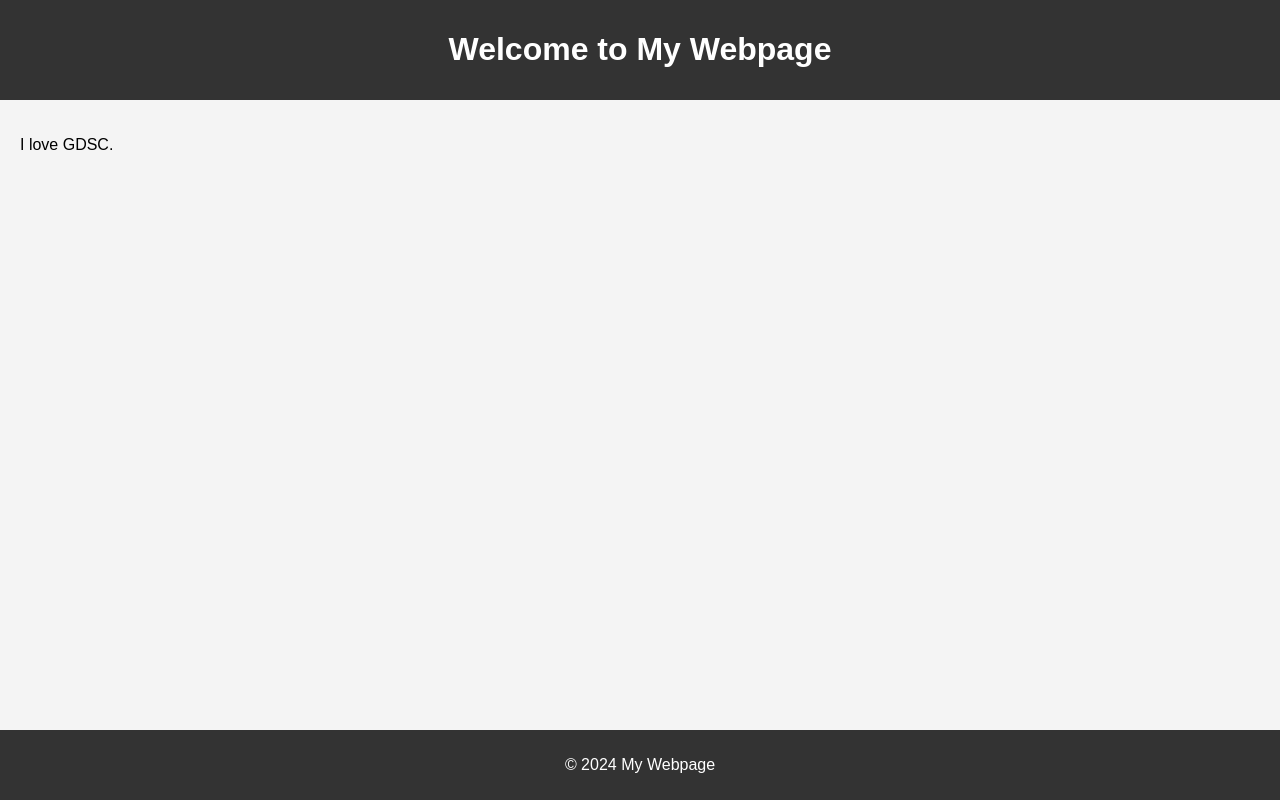
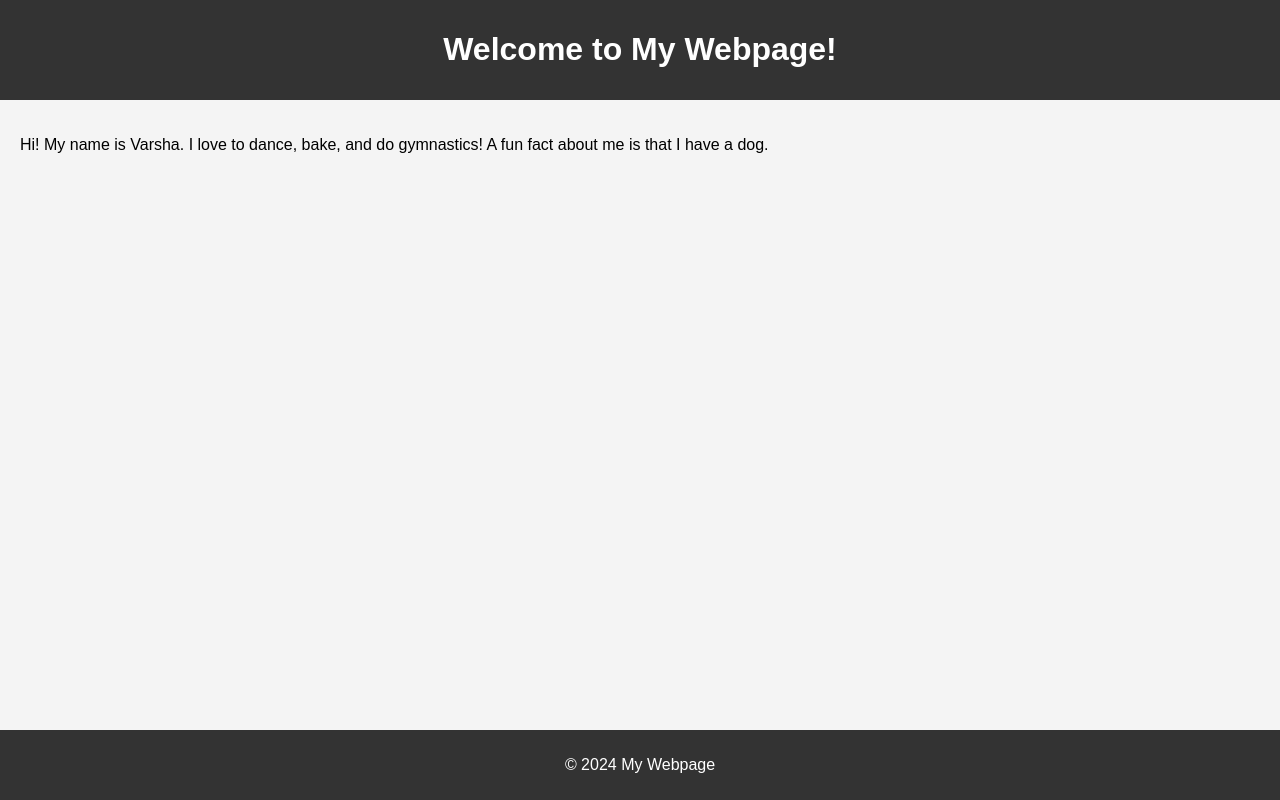
Before and after one commit to vthennarasu/webpagegdsc, a plain HTML site: page index.html in a window 1280 px wide. Drawn offline with Linux system fonts and the light colour scheme.

Commit message:
Update index.html

```diff
--- a/index.html
+++ b/index.html
@@ -8,10 +8,10 @@
 </head>
 <body>
     <header>
-        <h1>Welcome to My Webpage</h1>
+        <h1>Welcome to My Webpage!</h1>
     </header>
     <main>
-        <p>I love GDSC.</p>
+        <p>Hi! My name is Varsha. I love to dance, bake, and do gymnastics! A fun fact about me is that I have a dog.</p>
     </main>
     <footer>
         <p>&copy; 2024 My Webpage</p>
```
